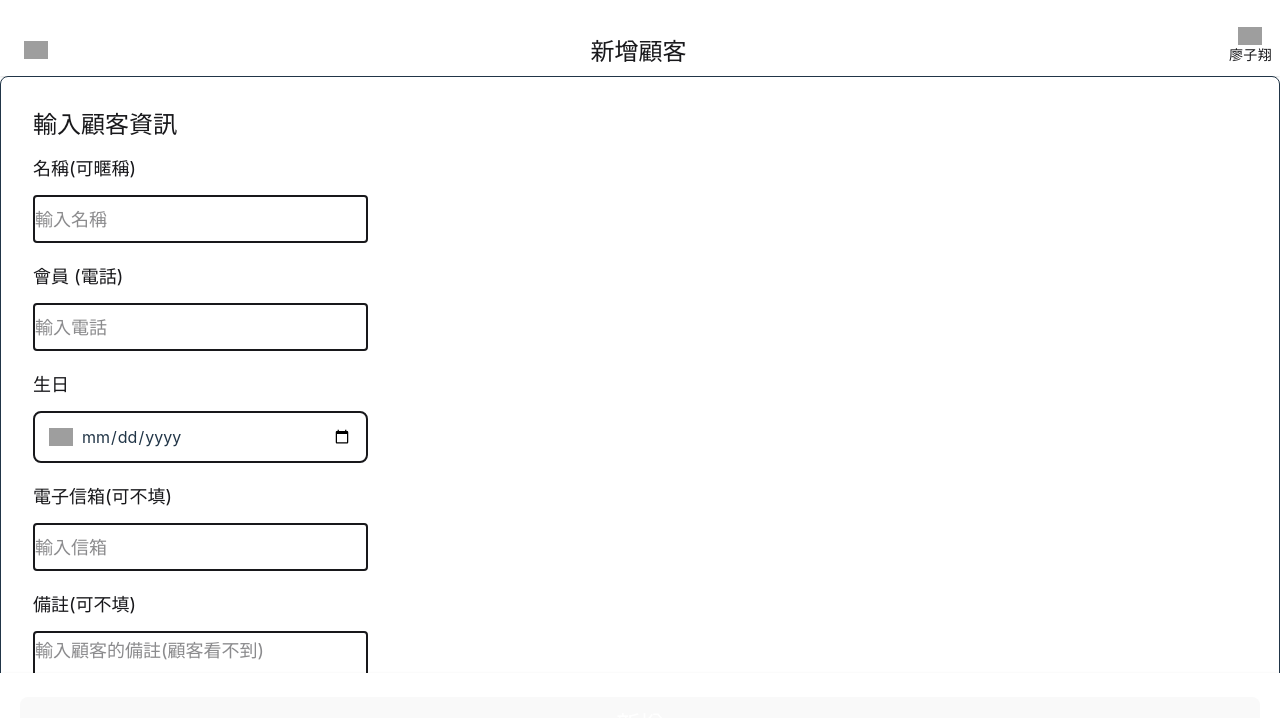
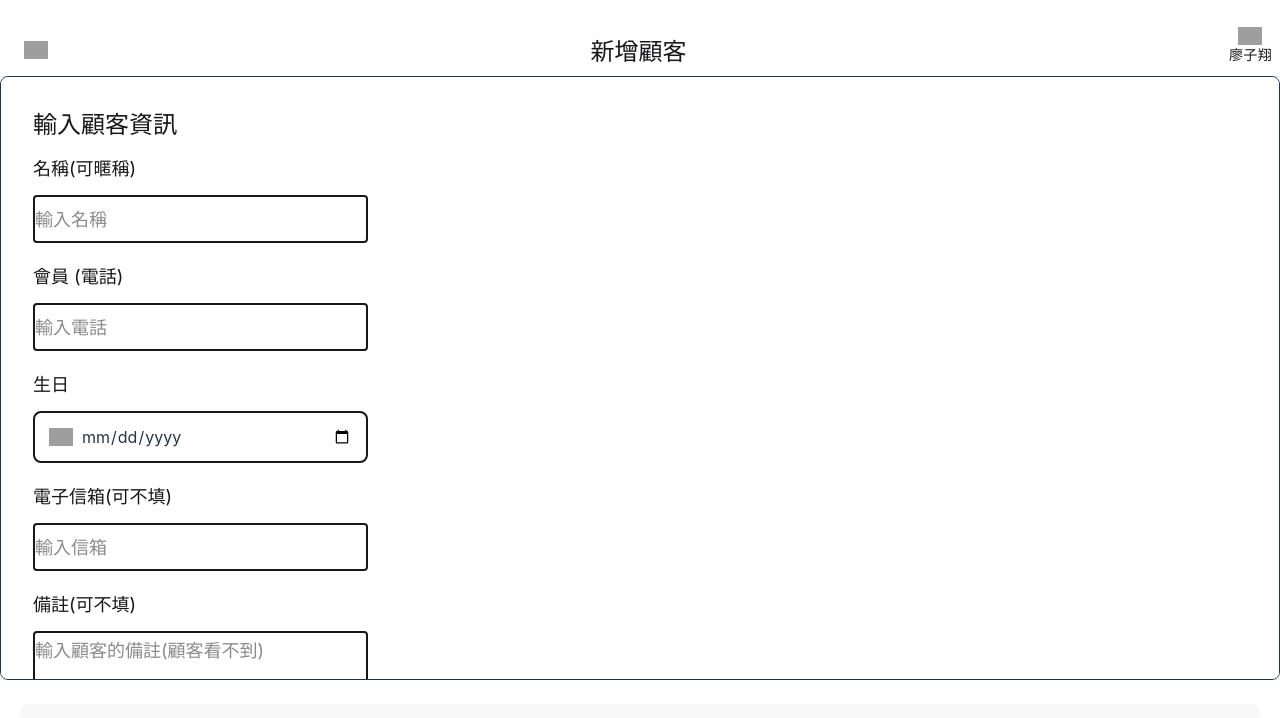
Before and after one commit to lzx0122/genghua, a Vue app in the folder client/: page / in a window 1280 px wide. Shown: the top 718 px of the page. Built offline with nearby package versions, Linux system fonts and the light colour scheme; grey boxes are pictures that could not be loaded.

Commit message:
測試滾動條

```diff
--- a/client/src/App.vue
+++ b/client/src/App.vue
@@ -4,9 +4,7 @@ import AddUser from "./views/AddUser.vue";
 </script>
 
 <template>
-  <div
-    class="w-screen h-screen flex overflow-hidden flex-col mx-auto w-full bg-white"
-  >
+  <div class="w-screen h-screen flex flex-col mx-auto w-full bg-white">
     <div
       class="flex gap-5 justify-between items-start pt-6 pr-2 pb-3 pl-6 w-full text-center whitespace-nowrap bg-white shadow-sm text-zinc-900"
     >
--- a/client/src/style.css
+++ b/client/src/style.css
@@ -78,3 +78,29 @@ button:focus-visible {
     background-color: #f9f9f9;
   }
 }
+
+::-webkit-scrollbar {
+  width: 7px;
+}
+
+::-webkit-scrollbar-button {
+  background: transparent;
+
+  border-radius: 4px;
+}
+
+::-webkit-scrollbar-track-piece {
+  background: transparent;
+}
+
+::-webkit-scrollbar-thumb {
+  border-radius: 4px;
+
+  background-color: rgba(0, 0, 0, 0.4);
+
+  border: 1px solid slategrey;
+}
+
+::-webkit-scrollbar-track {
+  box-shadow: transparent;
+}
--- a/client/src/views/AddUser.vue
+++ b/client/src/views/AddUser.vue
@@ -10,7 +10,7 @@ const count = ref(0);
 
 <template>
   <div
-    class="overflow-hidden bg-white shadow-lg rounded-lg border p-2 cursor-grab active:cursor-grabbing"
+    class="overflow-y-auto mb-[120px] bg-white shadow-lg rounded-lg border p-2 cursor-grab active:cursor-grabbing"
   >
     <div class="flex flex-col px-6 mt-7 w-full">
       <div class="self-start text-2xl leading-none text-zinc-900">
@@ -85,7 +85,7 @@ const count = ref(0);
   </div>
 
   <div
-    class="flex z-10 flex-col justify-center px-5 pt-6 pb-12 -mt-11 w-full text-2xl leading-none text-center text-white whitespace-nowrap bg-white shadow-sm"
+    class="h-[120px] fixed bottom-0 left-0 w-full flex flex-col justify-center px-5 pt-6 pb-12 -mt-11 w-full text-2xl leading-none text-center text-white whitespace-nowrap bg-white shadow-sm"
   >
     <button
       class="overflow-hidden gap-2.5 self-stretch px-6 py-3 rounded-lg border-4 border-solid bg-zinc-900 border-zinc-900"
```
Also changed, not shown: 5 other files (tests, documents, lock files or other folders).
